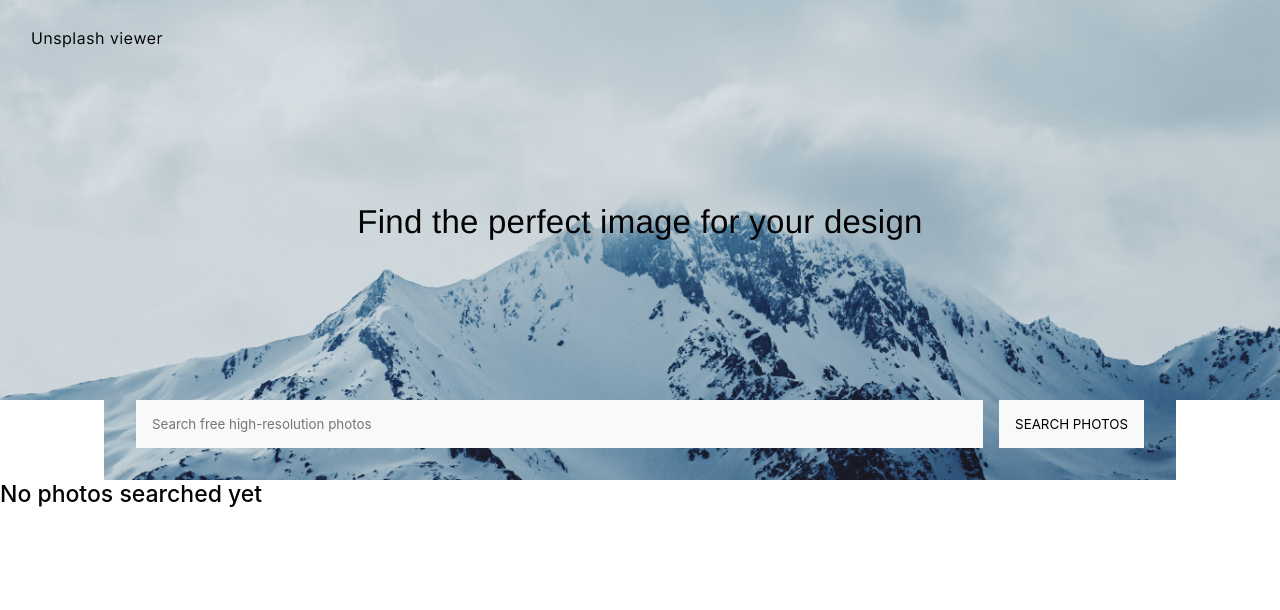
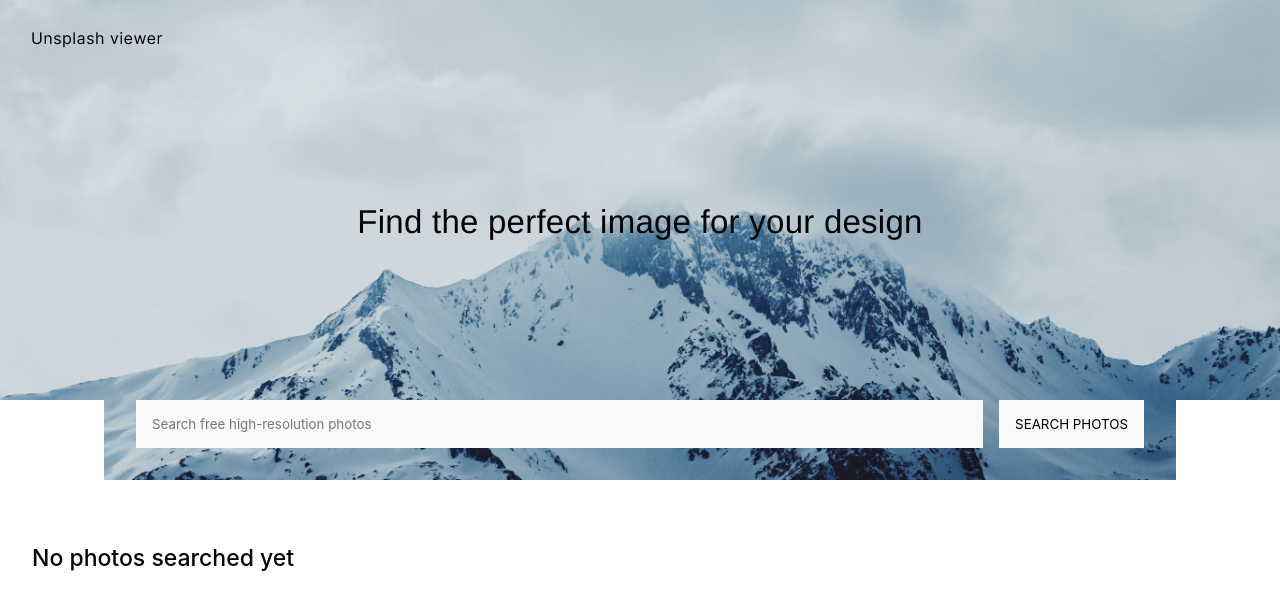
Before and after one commit to imkarin/unsplash-viewer, a React (Create React App) app: page / in a window 1280 px wide. Shown: the top 610 px of the page. Built offline with nearby package versions, Linux system fonts and the light colour scheme.

Commit message:
Add global styling for sections and headings

```diff
--- a/src/App.js
+++ b/src/App.js
@@ -8,6 +8,7 @@ import theme from './theme.json'
 import GlobalStyles from './components/styles/Global.styled.js';
 import Header from './components/Header';
 import PhotoSection from './components/PhotoSection';
+import ContentGrid from './components/styles/ContentGrid.styles';
 
 const CLIENT_ID = '0d54d7bf8f81c9ee80a75d9e1263fbb6b8267fad9d908e597b9f7c4f6bcdee23';
 const BASE_URL = 'https://api.unsplash.com/'
@@ -44,7 +45,11 @@ function App() {
             photosResult?.length > 0 ? (
               <PhotoSection photos={photosResult} searchTerm={searchTerm} />
             ) : (
-              <h2>No photos searched yet</h2>
+              <section>
+                <ContentGrid>
+                  <h2>No photos searched yet</h2>
+                </ContentGrid>
+              </section>
             )
           }
         </main>
--- a/src/components/styles/Global.styled.js
+++ b/src/components/styles/Global.styled.js
@@ -17,6 +17,7 @@ const GlobalStyles = createGlobalStyle`
     letter-spacing: ${({theme}) => theme.typography.body.letterSpacing};
     color: ${({theme}) => theme.colors.slate};
     height: 100%;
+    overflow-x: hidden;
   }
 
   .app {
@@ -35,6 +36,12 @@ const GlobalStyles = createGlobalStyle`
     cursor: pointer;
   }
 
+  // Sections
+  section {
+    padding-top: 64px;
+    padding-bottom: 64px;
+  }
+
   // Typography based on theme
   h1 {
     font-family: 'Lora', Helvetica, sans-serif;
@@ -49,6 +56,7 @@ const GlobalStyles = createGlobalStyle`
     font-weight: ${({theme}) => theme.typography.h2.weight};
     letter-spacing: ${({theme}) => theme.typography.h2.letterSpacing};
     color: ${({theme}) => theme.colors.nightsky};
+    grid-column: 1 / -1;
   }
 
   h3 {
```
